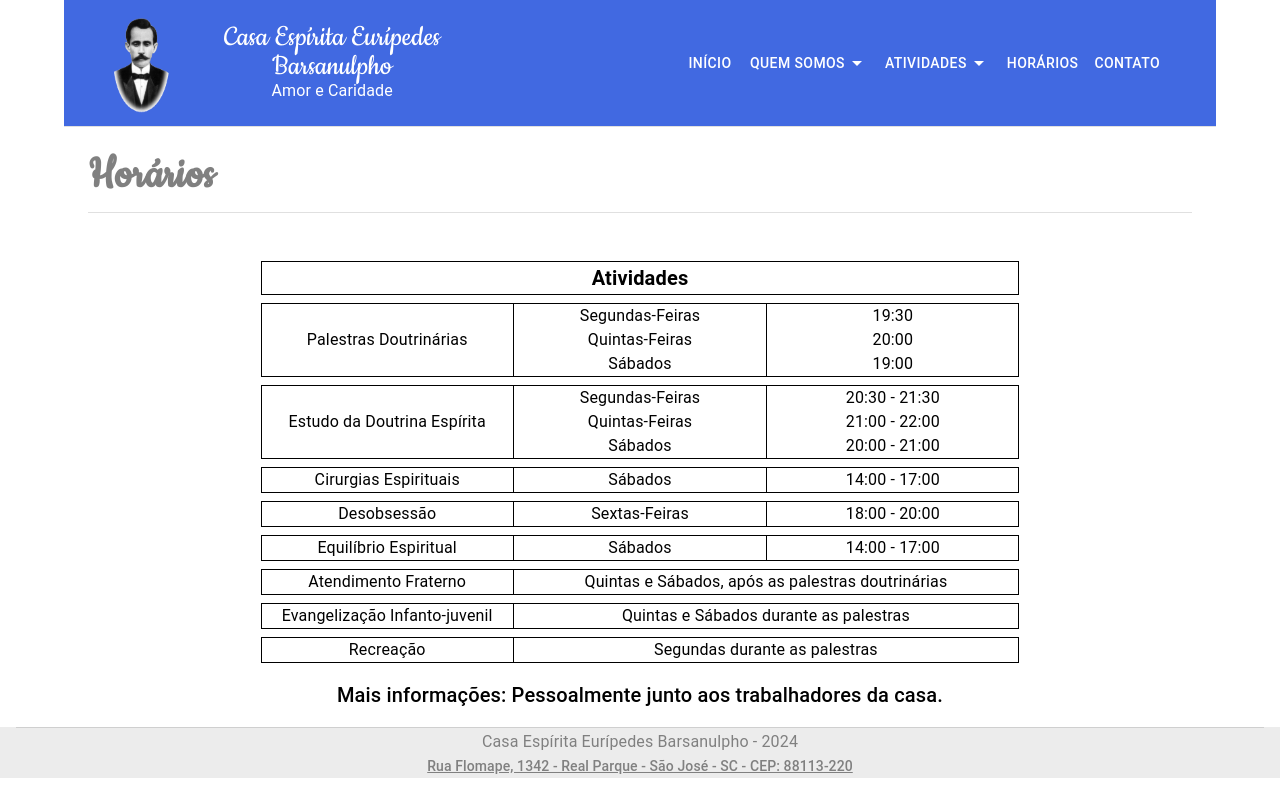
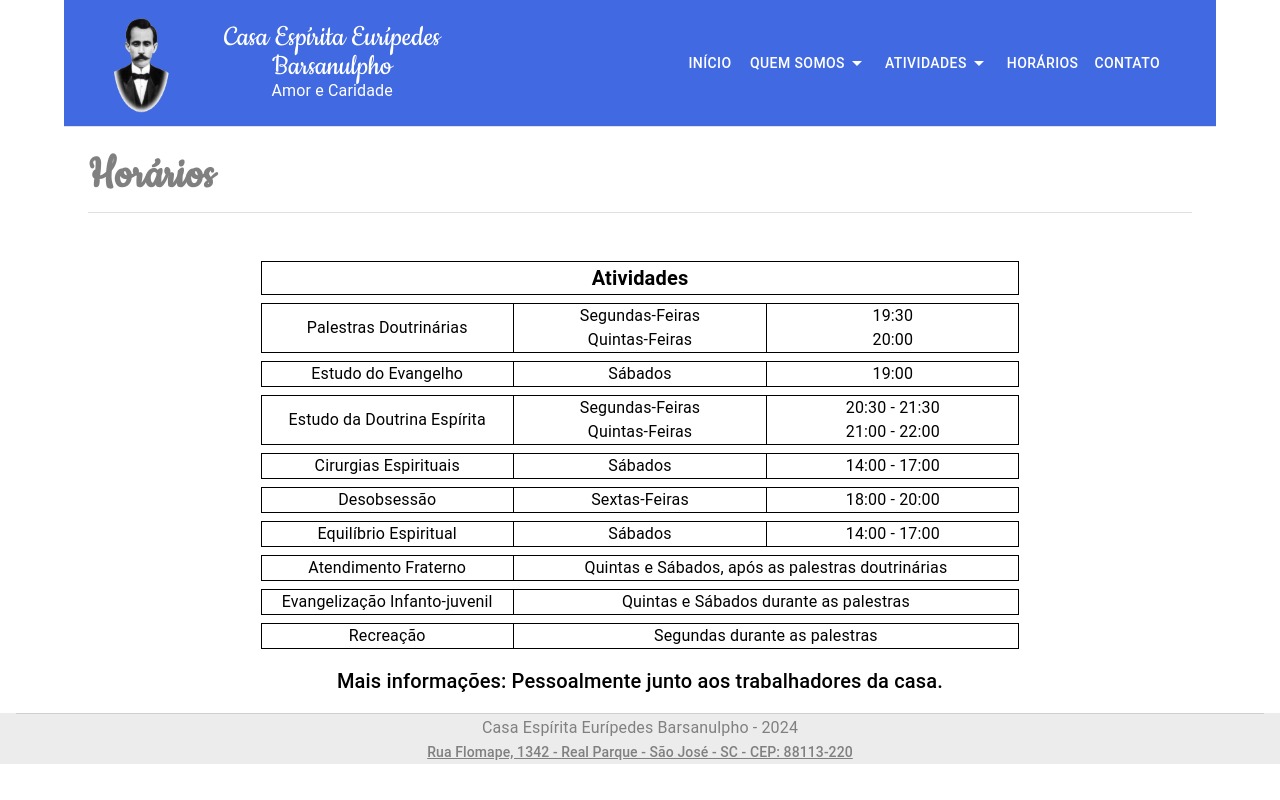
Before and after one commit to guimaraes-darlan/ceeb-site, a Next.js app: page /horarios in a window 1280 px wide. Built offline with nearby package versions, Linux system fonts and the light colour scheme.

Commit message:
feat: alteracao na escala de horários

```diff
--- a/src/app/(site)/horarios/horarios.tsx
+++ b/src/app/(site)/horarios/horarios.tsx
@@ -48,13 +48,36 @@ export default function HorariosPage() {
             <Container sx={{ display: "flex", flexDirection: "column" }}>
               <Typography align="center">Segundas-Feiras</Typography>
               <Typography align="center">Quintas-Feiras</Typography>
-              <Typography align="center">Sábados</Typography>
             </Container>
           </Grid>
           <Grid xs={4} border={1}>
             <Container sx={{ display: "flex", flexDirection: "column" }}>
               <Typography align="center">19:30</Typography>
               <Typography align="center">20:00</Typography>
+            </Container>
+          </Grid>
+          <Grid xs={12}>
+            <Container sx={{ height: "0.5rem" }} />
+          </Grid>
+          <Grid
+            xs={4}
+            sx={{
+              border: 1,
+              display: "flex",
+              alignItems: "center",
+
+              justifyContent: "center",
+            }}
+          >
+            <Typography>Estudo do Evangelho</Typography>
+          </Grid>
+          <Grid xs={4} borderTop={1} borderBottom={1}>
+            <Container sx={{ display: "flex", flexDirection: "column" }}>
+              <Typography align="center">Sábados</Typography>
+            </Container>
+          </Grid>
+          <Grid xs={4} border={1}>
+            <Container sx={{ display: "flex", flexDirection: "column" }}>
               <Typography align="center">19:00</Typography>
             </Container>
           </Grid>
@@ -77,14 +100,12 @@ export default function HorariosPage() {
             <Container sx={{ display: "flex", flexDirection: "column" }}>
               <Typography align="center">Segundas-Feiras</Typography>
               <Typography align="center">Quintas-Feiras</Typography>
-              <Typography align="center">Sábados</Typography>
             </Container>
           </Grid>
           <Grid xs={4} border={1}>
             <Container sx={{ display: "flex", flexDirection: "column" }}>
               <Typography align="center">20:30 - 21:30</Typography>
               <Typography align="center">21:00 - 22:00</Typography>
-              <Typography align="center">20:00 - 21:00</Typography>
             </Container>
           </Grid>
           <Grid xs={12}>
```
